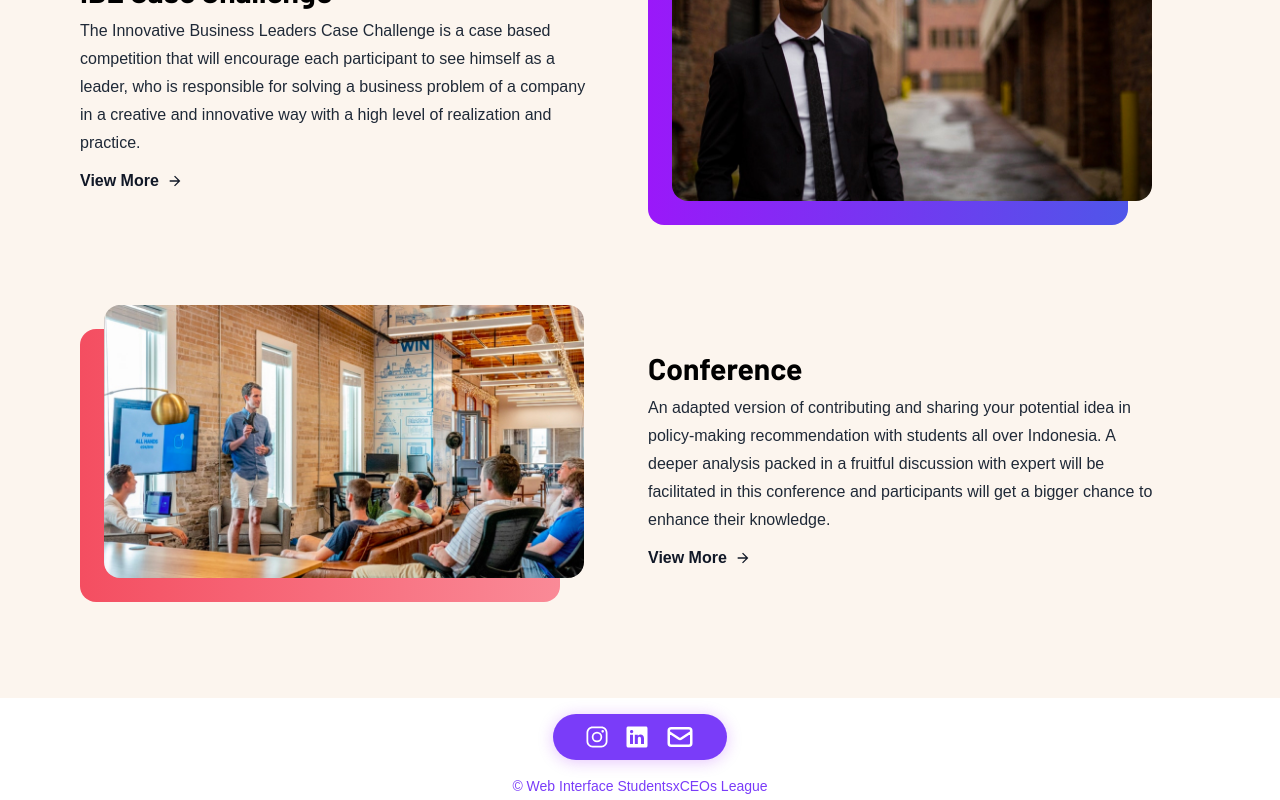
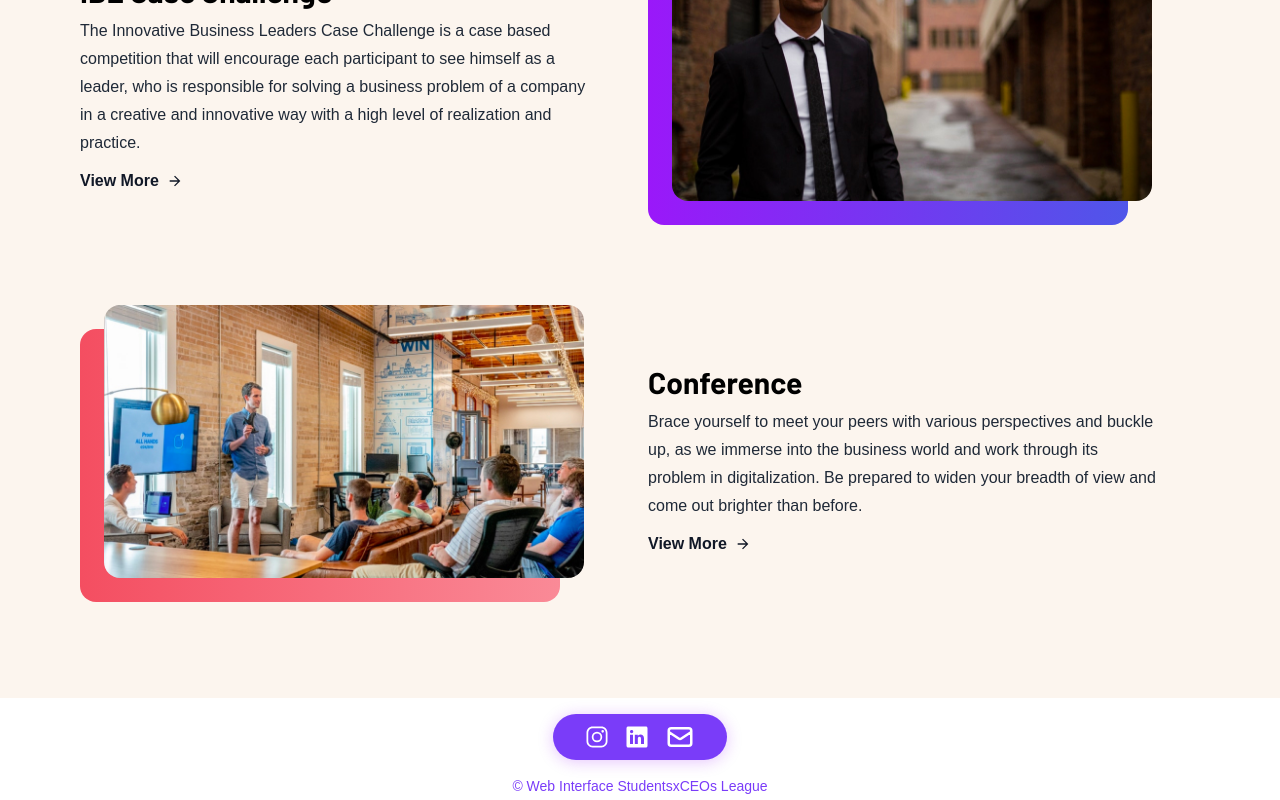
Before and after one commit to theodorusclarence/sxceosleague, a Next.js app: page / in a window 1280 px wide. Shown: the part 1496-2296 px from the top of the page. Built offline with nearby package versions, Linux system fonts and the light colour scheme; a web font is replaced by a local one.

Commit message:
Update: change excerpt for IBL

```diff
--- a/data/data.js
+++ b/data/data.js
@@ -17,7 +17,7 @@ export const eventsData = [
         id: 3,
         title: 'Conference',
         excerpt:
-            'An adapted version of contributing and sharing your potential idea in policy-making recommendation with students all over Indonesia. A deeper analysis packed in a fruitful discussion with expert will be facilitated in this conference and participants will get a bigger chance to enhance their knowledge.',
+            'Brace yourself to meet your peers with various perspectives and buckle up, as we immerse into the business world and work through its problem in digitalization. Be prepared to widen your breadth of view and come out brighter than before.',
         route: '/conference',
     },
 ];
```
